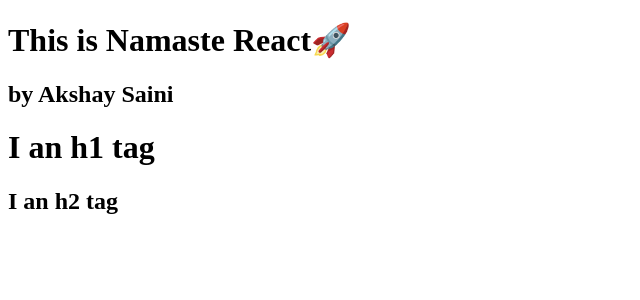
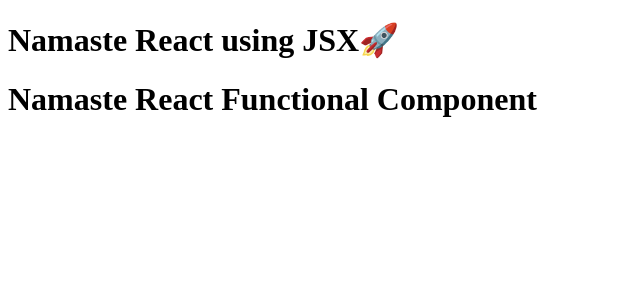
Before and after one commit to PalakLadhani/NamasteReact, a React (Vite) app: page / in a window 1280 px wide. Shown: the top 300 px of the page, without its empty margins (0-640 px from the left). Built offline with nearby package versions, Linux system fonts and the light colour scheme.

Commit message:
Episode 3 completed

```diff
--- a/App.js
+++ b/App.js
@@ -1,40 +1,37 @@
 import React from "react";
 import ReactDOM from "react-dom/client";
-/**Nested html structure
- *
- * <div id="parent">
- *      <div id"child">
- *           <h1>"I am h1 tag</h1>
- *           <h2>"I am h2 tag</h2>
-*      </div>
-<div id"child2">
- *           <h1>"I am h1 tag</h1>
- *           <h2>"I am h2 tag</h2>
-*      </div>
- * </div>
- *
- *ReactElement(object)=> HTML(Browser Understands)
- *
- */
 
-const parent = React.createElement("div", { id: "parent" }, [
-  React.createElement("div", { id: "child" }, [
-    React.createElement("h1", {}, "This is Namaste React🚀"),
-    React.createElement("h2", {}, "by Akshay Saini"),
-  ]),
-  React.createElement("div", { id: "child2" }, [
-    React.createElement("h1", {}, "I an h1 tag"),
-    React.createElement("h2", {}, "I an h2 tag"),
-  ]),
-]);
+//React.createElement=>ReactElement-JS object=>HTMLElement(render)
 
-//JSX
+// const heading = React.createElement("h1", { id: "heading" }, "Namaste React🚀");
 
-// const heading = React.createElement(
-//   "h1",
-//   { id: "heading", xyz: "abc" },
-//   "Hello World from React!"
-// );
-console.log(parent); //object
+// console.log(heading);
+
+//JSX-is not HTML in JS
+// JSX-HTML-LIKE or XML-LIKE  SYNTAX
+// JSX (transpiled before it reaches the JS)-PARCEL-Babel
+// JSX=> Babel transpiles to Reac t.createElement=>ReactElement-JS object=>HTMLElement(render)
+
+// React Element
+// const jsxHeading =(<h1 id="heading">Namaste React using JSX🚀</h1>) ;
+const heading = <h1 id="heading">Namaste React using JSX🚀</h1>;
+
+// React Functional Components
+// Component Composition
+const Title = () => <h1>Namaste React using JSX🚀</h1>;
+
+// Same above and below syntax
+
+const HeadingComponent = () => (
+  <div id="conatiner">
+    {/* <Title />
+    <Title></Title> */}
+    {Title()}
+    {/* we can write it so many times that above thing and above all are same things  */}
+    <h1>Namaste React Functional Component</h1>
+  </div>
+);
+
+// <HeadingComponent
 const root = ReactDOM.createRoot(document.getElementById("root"));
-root.render(parent);
+root.render(<HeadingComponent />);
--- a/package.json
+++ b/package.json
@@ -3,6 +3,8 @@
   "version": "1.0.0",
   "description": "This is Namaste React by Akshay Saini",
   "scripts": {
+    "start": "parcel index.html",
+    "build": "parcel build index.html",
     "test": "jest"
   },
   "repository": {
```
